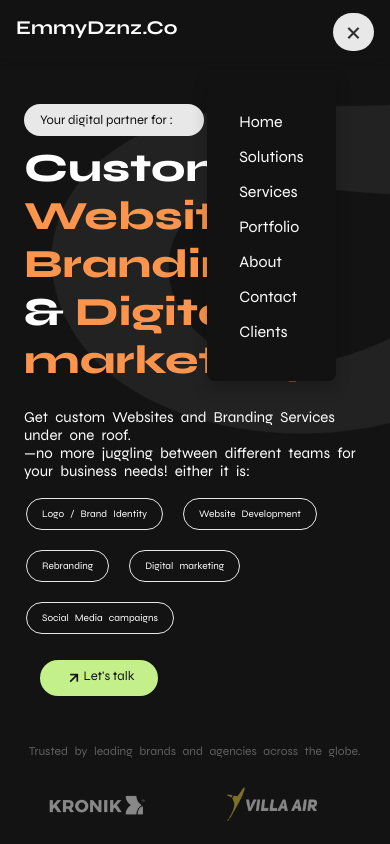
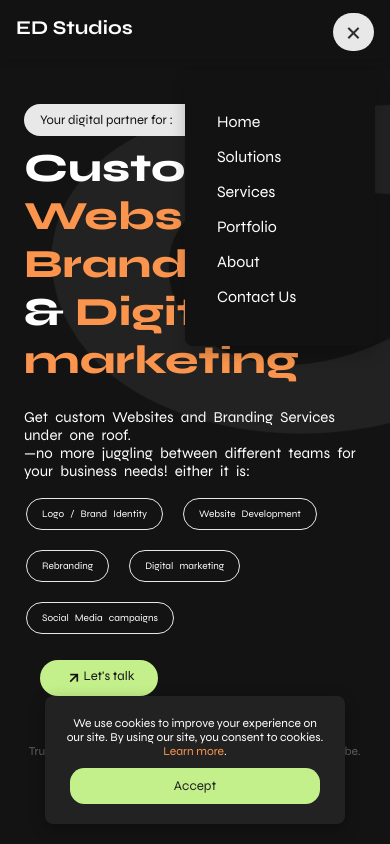
Before and after one commit to emmy-codes01/emmydigitalstudios, a plain HTML site: page index.html in a window 390 px wide. Both pictures are taken after a click on the link 353 px from the left and 31 px from the top of the page. Shown: the top 844 px of the page. Drawn offline with nearby package versions, Linux system fonts and the light colour scheme; a web font is replaced by a local one.

Commit message:
first commit

```diff
--- a/index.html
+++ b/index.html
@@ -33,7 +33,7 @@
     <section class="home" id="home">
         <header class="reveal">
             <div class="logo">
-                <h1>EmmyDznz.Co</h1>
+                <h1>ED Studios</h1>
             </div>
             <nav>
                 <ul class="drop" id="drop">
@@ -42,8 +42,7 @@
                     <li><a href="#">Services</a></li>
                     <li><a href="#">Portfolio</a></li>
                     <li><a href="#">About</a></li>
-                    <li><a href="quote.html">Contact</a></li>
-                    <li><a href="#">Clients</a></li>
+                    <li><a href="quote.html">Contact Us</a></li>
                 </ul>
             </nav>
             <div class="dropdown">
@@ -107,10 +106,11 @@
     </section>
     <section class="problems" id="problems">
         <div class="hero">
-            <p class="typing-text">The <span>Problems</span> we solve?</p>
+            <p class="whyy">Problems & solutions</p>
+            <p class="typing-text">Why <span>Choose</span> us?</p>
             <p class="why">In a dynamic market, securing a vendor who is clear in communication, proactive, and reliably
                 produces
-                top-quality work can be a challenging.</p>
+                top-quality work can be challenging.</p>
         </div>
 
         <div class="pands">
@@ -232,6 +232,36 @@
 
 
 
+
+
+
+
+
+
+
+
+
+
+
+
+
+
+
+
+
+
+
+
+
+    <!-- Cookie Consent Popup -->
+    <div class="cookie-consent" id="cookieConsent">
+        <p>
+            We use cookies to improve your experience on our site. By using our site, you consent to cookies.
+            <a href="#">Learn more</a>.
+        </p>
+        <button id="acceptCookies">Accept</button>
+    </div>
+
     <script src="main.js"></script>
 </body>
 
--- a/main.js
+++ b/main.js
@@ -133,3 +133,46 @@ function myFunction() {
     x.style.display = "block";
   }
 }
+
+
+
+
+
+
+
+
+
+
+
+
+
+
+
+// Select the cookie consent div and accept button
+const cookieConsent = document.getElementById('cookieConsent');
+const acceptCookies = document.getElementById('acceptCookies');
+
+// Check if cookie consent has already been accepted
+window.onload = () => {
+  if (!localStorage.getItem('cookiesAccepted')) {
+    showCookieConsent();
+  }
+};
+
+// Show cookie consent with animation
+function showCookieConsent() {
+  cookieConsent.classList.add('show');
+  setTimeout(() => {
+    cookieConsent.style.display = 'block';
+  }, 50);
+}
+
+// Hide cookie consent with animation
+acceptCookies.addEventListener('click', () => {
+  cookieConsent.classList.remove('show');
+  cookieConsent.classList.add('hide');
+  setTimeout(() => {
+    cookieConsent.style.display = 'none';
+  }, 500);
+  localStorage.setItem('cookiesAccepted', 'true');
+});
--- a/style.css
+++ b/style.css
@@ -234,6 +234,11 @@ nav ul li a:hover {
     margin-top: -0.5rem;
     font-size: 13px;
   }
+  .hero .whyy {
+    color: #121212;
+    margin-bottom: -1rem;
+
+  }
   .git {
     display: none;
   }
@@ -245,14 +250,15 @@ nav ul li a:hover {
     margin: 2rem;
     position: absolute;
     min-width: 170px;
+    width: 190px;
     margin-left: 8.9rem;
     overflow: auto;
     z-index: 1;
     display: none;
     border-radius: 0.5rem;
     margin-top: 3rem;
-    margin-left: 5.9rem;
-    box-shadow: 0px 8px 16px 0px rgba(0, 0, 0, 0.2);
+    margin-left: 6.5rem;
+    box-shadow: 0px 8px 16px 0px var(--green-color);
   }
 
   .marquee-content {
@@ -527,4 +533,68 @@ nav ul li a:hover {
     color: #121212;
     margin-top: -1rem;
   }
+
+
+
+
+
+
+
+  /* Basic styling for body */
+body {
+  font-family: 'Arial', sans-serif;
+  margin: 0;
+  padding: 0;
+  box-sizing: border-box;
 }
+
+/* Styling for the cookie consent pop-up */
+.cookie-consent {
+  position: fixed;
+  bottom: 20px;
+  left: 50%;
+  transform: translateX(-50%);
+  background-color: #222;
+  color: white;
+  font-size: 12px;
+  padding: 20px;
+  border-radius: 8px;
+  width: 300px;
+  text-align: center;
+  box-shadow: 0 5px 15px rgba(0, 0, 0, 0.3);
+  display: none;
+  opacity: 0;
+  transition: opacity 0.5s ease-in-out;
+}
+.cookie-consent p a {
+  color: var(--background-orange-color);
+}
+
+/* Button styling */
+.cookie-consent button {
+  background-color: var(--green-color);
+  color: #222;
+  border: none;
+  width: 250px;
+  padding: 10px 20px;
+  cursor: pointer;
+  border-radius: .9rem;
+  margin-top: 10px;
+  transition: background-color 0.3s ease;
+}
+
+.cookie-consent button:hover {
+  background-color: #218838;
+}
+
+/* Animations: fade-in and fade-out */
+.show {
+  display: block;
+  opacity: 1;
+}
+
+.hide {
+  opacity: 0;
+}
+
+}
```
Also changed, not shown: quote.html (+3 -3 lines), 1 other file.
